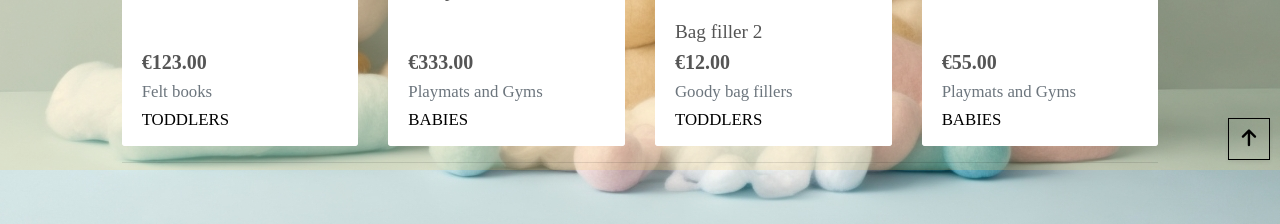
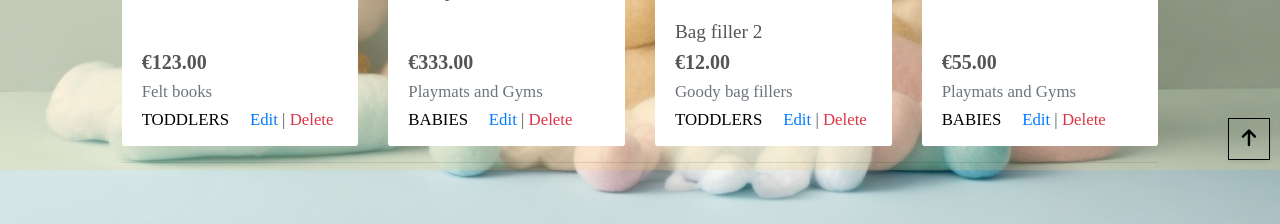
Before and after one commit to jbocciadev/PP5-crafty, a Django app: page /products/ in a window 1280 px wide. Shown: the part 630-854 px from the top of the page. Run offline with Django 4.2, Linux system fonts and the light colour scheme; a user stored in the database is signed in; data comes from the database, SQL or seed files in the repository; some libraries are stand-ins or nearby versions; some web fonts are replaced.

Commit message:
Add deleting product functionality.

```diff
--- a/products/templates/products/product_detail.html
+++ b/products/templates/products/product_detail.html
@@ -32,6 +32,12 @@
                     <p class="lead mb-0 text-left font-weight-bold">€{{ product.price }}</p>
                     {% if product.age_group %}
                         <small class="text-black">{{ product.age_group|upper }}</small>
+                    {% endif %}
+                    {% if request.user.is_superuser %}
+                        <small class="ml-3">
+                            <a href="{% url 'edit_product' product.id %}">Edit</a> |
+                            <a class="text-danger" href="{% url 'delete_product' product.id %}">Delete</a>
+                        </small>
                     {% endif %}
                     <p class="mt-3">{{ product.description }}</p>
                     <form class="form" action="{% url 'add_to_bag' product.id %}" method="POST">
--- a/products/templates/products/products.html
+++ b/products/templates/products/products.html
@@ -4,9 +4,7 @@
 {% block page_header %}
     <div class="container header-container">
         <div class="row">
-            <div class="col">
-
-            </div>
+            <div class="col"></div>
         </div>
     </div>
 {% endblock %}
@@ -80,6 +78,12 @@
                                                 {% if product.age_group %}
                                                     <small class="text-black">{{ product.age_group|upper }}</small>
                                                 {% endif %}
+                                                {% if request.user.is_superuser %}
+                                                <small class="ml-3">
+                                                    <a href="{% url 'edit_product' product.id %}">Edit</a> |
+                                                    <a class="text-danger" href="{% url 'delete_product' product.id %}">Delete</a>
+                                                </small>
+                                                {% endif %}
                                             </div>
                                         </div>
                                     </div>
@@ -137,9 +141,9 @@
             var currentUrl = new URL(window.location);
 
             var selectedVal = selector.val();
-            if(selectedVal != 'reset') {
-                var sort = selectedVal.split('_')[0];
-                var direction = selectedVal.split('_')[1];
+            if(selectedVal != "reset") {
+                var sort = selectedVal.split("_")[0];
+                var direction = selectedVal.split("_")[1];
 
                 currentUrl.searchParams.set("sort", sort);
                 currentUrl.searchParams.set("direction", direction);
--- a/products/urls.py
+++ b/products/urls.py
@@ -6,4 +6,5 @@ urlpatterns = [
     path('<int:product_id>/', views.product_detail, name="product_detail"),
     path('add/', views.add_product, name="add_product"),
     path('edit/<int:product_id>/', views.edit_product, name="edit_product"),
+    path('delete/<int:product_id>/', views.delete_product, name="delete_product"),
 ]
--- a/products/views.py
+++ b/products/views.py
@@ -95,9 +95,9 @@ def add_product(request):
     if request.method == 'POST':
         form = ProductForm(request.POST, request.FILES)
         if form.is_valid():
-            form.save()
+            product = form.save()
             messages.success(request, 'Successfully added product!')
-            return redirect(reverse('add_product'))
+            return redirect(reverse('product_detail', args=[product.id]))
         else:
             messages.error(request, 'Failed to add product. Please ensure the form is valid.')
     else:
@@ -111,6 +111,12 @@ def add_product(request):
     return render(request, template, context)
 
 
+def delete_product(request, product_id):
+    """ Delete a product from the store """
+    product = get_object_or_404(Product, pk=product_id)
+    product.delete()
+    messages.success(request, 'Product deleted!')
+    return redirect(reverse('products'))
 
 def edit_product(request, product_id):
     """ Edit a product in the store """
```
